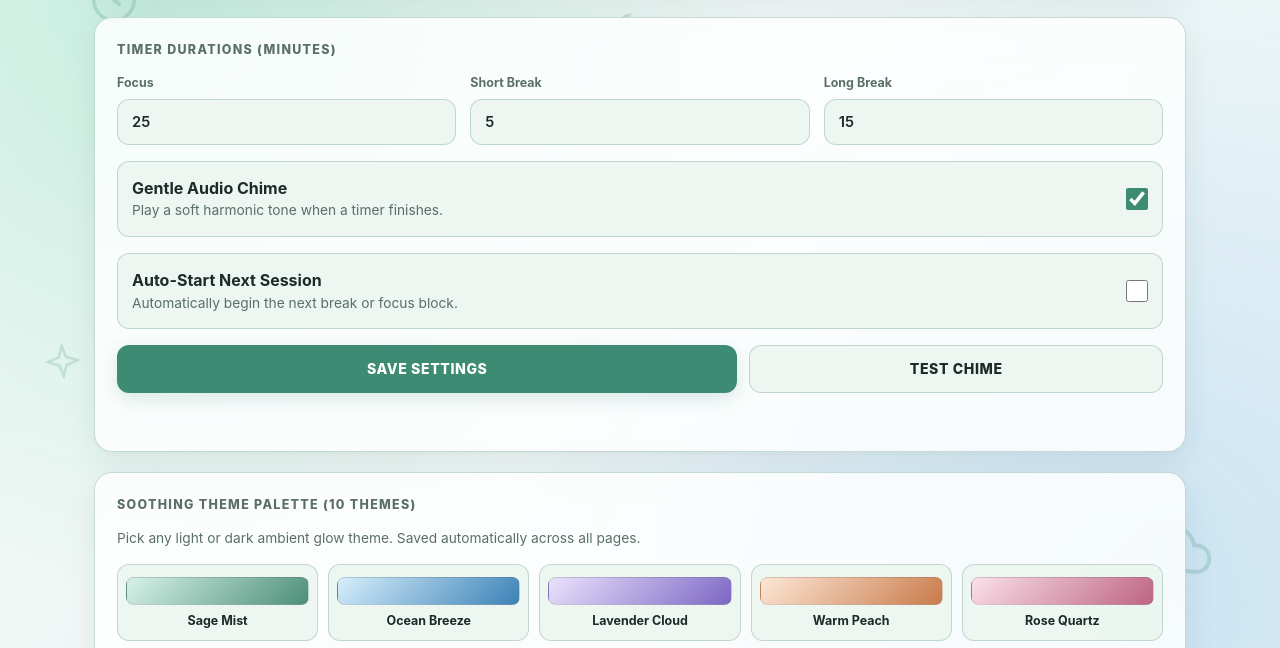
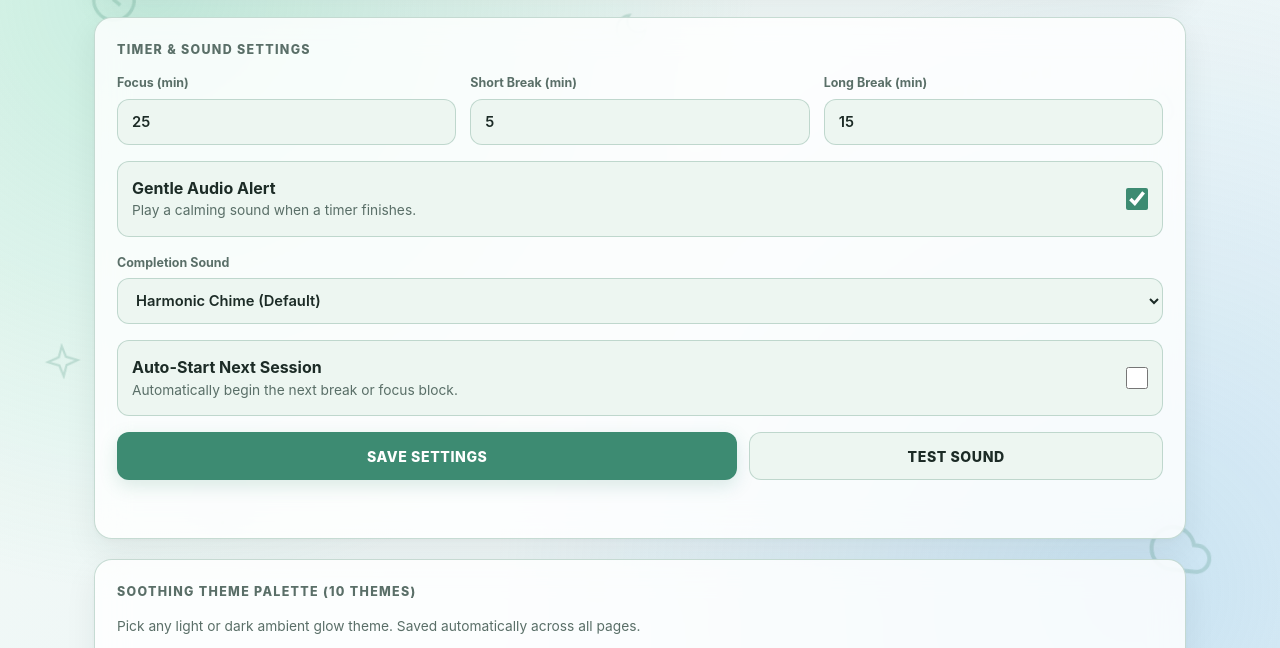
Before and after one commit to Bikugithub/Focus_Flow_with_timer, a plain HTML site: page settings.html in a window 1280 px wide. Shown: the part 89-737 px from the top of the page. Drawn offline with nearby package versions, Linux system fonts and the light colour scheme.

Commit message:
Update timer and sound settings labels and options

```diff
--- a/settings.html
+++ b/settings.html
@@ -31,31 +31,43 @@
         </header>
 
         <main class="stack-layout">
-            <!-- 1. Timer Settings -->
+            <!-- 1. Timer & Sound Settings -->
             <section class="card">
-                <h2 class="card-title">TIMER DURATIONS (MINUTES)</h2>
+                <h2 class="card-title">TIMER & SOUND SETTINGS</h2>
                 <form id="settings-form" class="settings-form">
                     <div class="form-grid-3">
                         <div class="field">
-                            <label for="set-focus">Focus</label>
+                            <label for="set-focus">Focus (min)</label>
                             <input type="number" id="set-focus" min="1" max="120" required>
                         </div>
                         <div class="field">
-                            <label for="set-short">Short Break</label>
+                            <label for="set-short">Short Break (min)</label>
                             <input type="number" id="set-short" min="1" max="60" required>
                         </div>
                         <div class="field">
-                            <label for="set-long">Long Break</label>
+                            <label for="set-long">Long Break (min)</label>
                             <input type="number" id="set-long" min="1" max="60" required>
                         </div>
                     </div>
 
                     <div class="toggle-row">
                         <div>
-                            <strong>Gentle Audio Chime</strong>
-                            <p class="muted-text">Play a soft harmonic tone when a timer finishes.</p>
+                            <strong>Gentle Audio Alert</strong>
+                            <p class="muted-text">Play a calming sound when a timer finishes.</p>
                         </div>
                         <input type="checkbox" id="set-sound" class="checkbox-lg">
+                    </div>
+
+                    <div class="field">
+                        <label for="set-sound-type">Completion Sound</label>
+                        <select id="set-sound-type">
+                            <option value="chime">Harmonic Chime (Default)</option>
+                            <option value="bowl">Tibetan Singing Bowl</option>
+                            <option value="crystal">Crystal Wind Chimes</option>
+                            <option value="gong">Soft Zen Gong</option>
+                            <option value="harp">Morning Harp</option>
+                            <option value="drops">Calm Water Drops</option>
+                        </select>
                     </div>
 
                     <div class="toggle-row">
@@ -68,7 +80,7 @@
 
                     <div class="settings-actions">
                         <button type="submit" class="btn-primary">SAVE SETTINGS</button>
-                        <button type="button" id="btn-test-sound" class="btn-secondary">TEST CHIME</button>
+                        <button type="button" id="btn-test-sound" class="btn-secondary">TEST SOUND</button>
                     </div>
                     <p id="save-feedback" class="feedback-msg"></p>
                 </form>
@@ -131,7 +143,7 @@
                 </button>
             </section>
 
-            <!-- 4. Gmail Login (Directly Above Send Feedback) -->
+            <!-- 4. Gmail Login -->
             <section class="card">
                 <h2 class="card-title">ACCOUNT & GMAIL LOGIN</h2>
                 <p id="auth-status" class="muted-text" style="margin-bottom: 14px;">Sign in with Gmail to link your focus sessions to your personal account.</p>
@@ -147,7 +159,7 @@
                 <p id="auth-feedback" class="feedback-msg" style="margin-top: 8px;"></p>
             </section>
 
-            <!-- 5. Send Feedback (At Bottom of Settings) -->
+            <!-- 5. Send Feedback -->
             <section class="card">
                 <h2 class="card-title">SEND FEEDBACK</h2>
                 <p class="muted-text" style="margin-bottom: 14px;">Tell us what you love or what we should improve next.</p>
```
